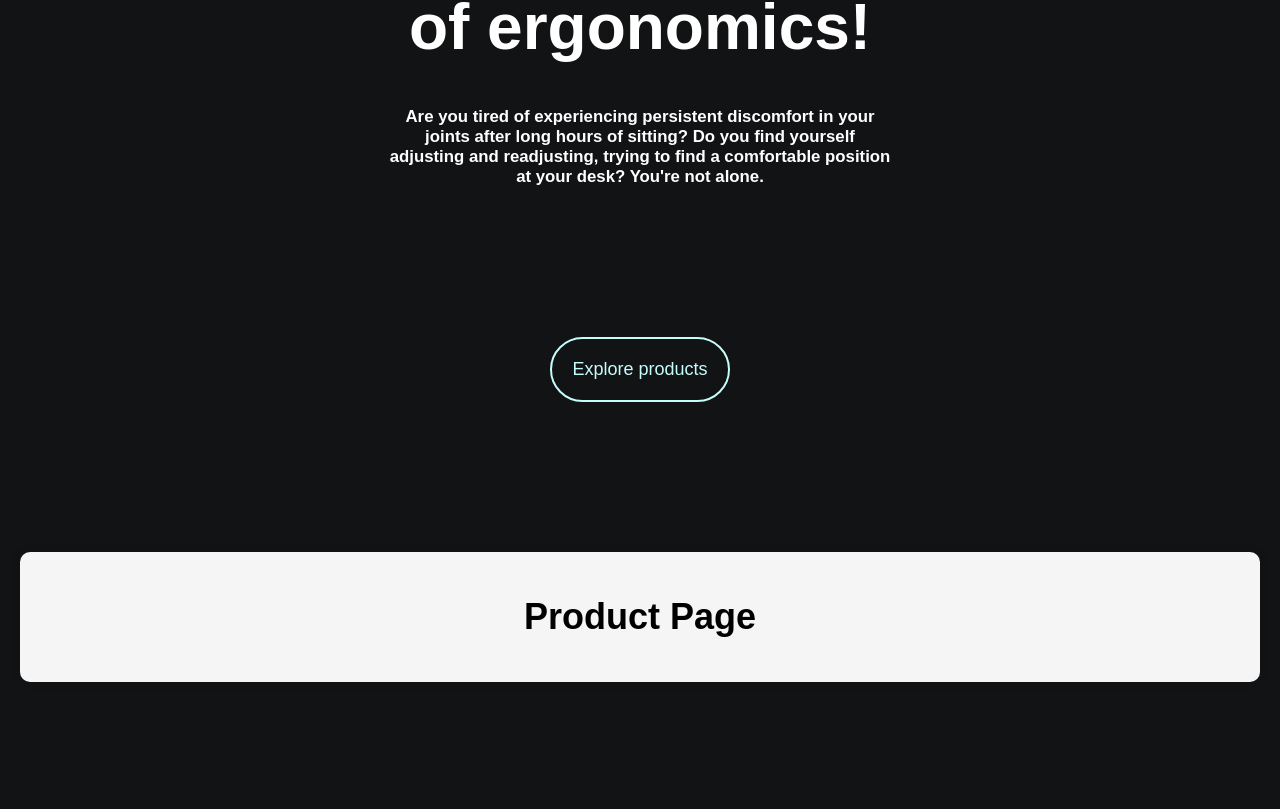
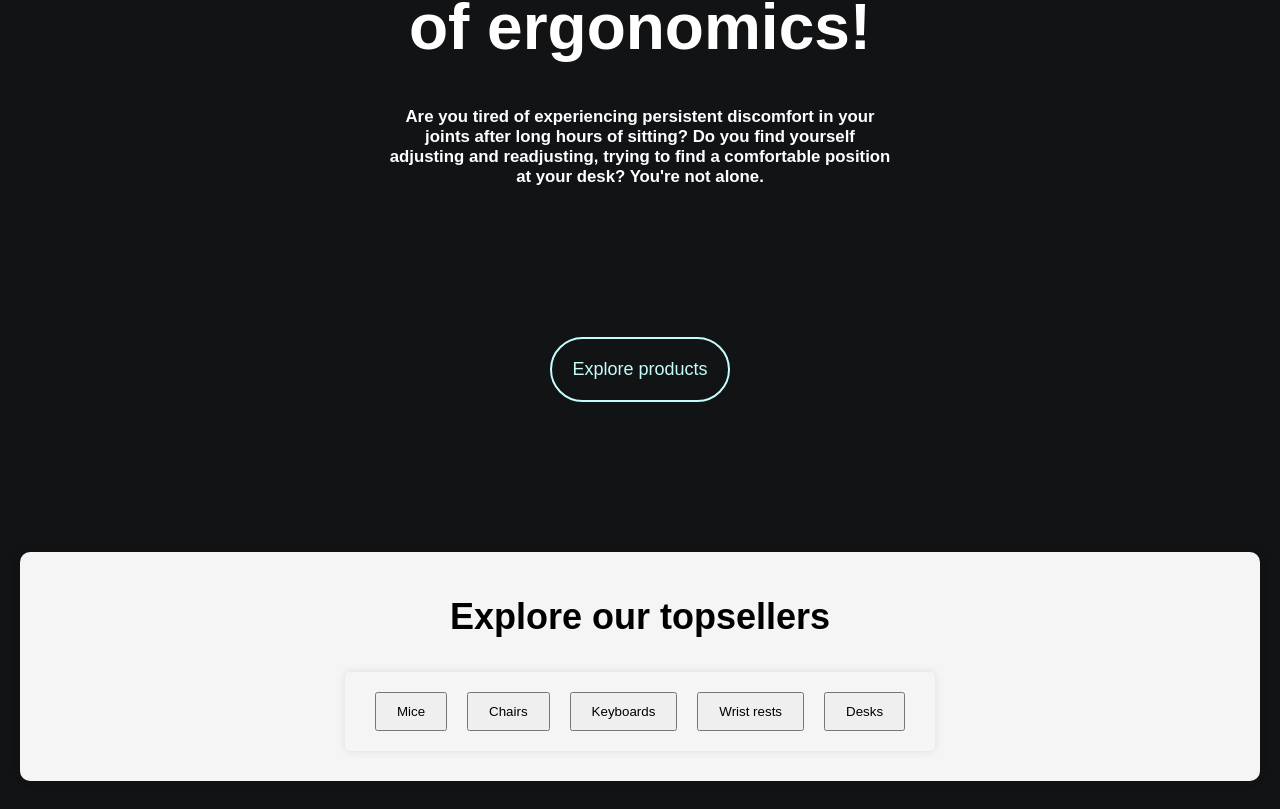
Before and after one commit to ziMMi99/ecommerce, a React (Vite) app in the folder eCommerceFrontend/: page / in a window 1280 px wide. Shown: the part 256-1065 px from the top of the page. Before the commit the page ends 966 px from the top, so only its background shows below. Built offline with nearby package versions, Linux system fonts and the light colour scheme; a web font is replaced by a local one.

Commit message:
Added buttons to productspage component

```diff
--- a/eCommerceFrontend/src/components/ProductPage/ProductPage.css
+++ b/eCommerceFrontend/src/components/ProductPage/ProductPage.css
@@ -24,3 +24,30 @@ html {
     justify-content: center;
     font-size: large;
 }
+
+.cat-btn {
+    background-color: #f5f5f5;
+    border: none;
+    color: black;
+    text-align: center;
+    text-decoration: none;
+    display: inline-block;
+    font-size: 16px;
+    margin: 4px 2px;
+    cursor: pointer;
+    border-radius: 5px;
+    padding: 10px 20px;
+    margin-top: 10px;
+    margin-bottom: 10px;
+    box-shadow: 0 0 10px rgba(0, 0, 0, 0.1);
+}
+
+.cat-btn button:hover {
+  transform: scale(1.1);
+}
+
+.cat-btn button {
+  padding: 10px 20px;
+  margin: 10px;
+  transition: transform 0.3s ease-in-out;
+}
--- a/eCommerceFrontend/src/components/ProductPage/ProductPage.jsx
+++ b/eCommerceFrontend/src/components/ProductPage/ProductPage.jsx
@@ -5,8 +5,15 @@ function ProductPage() {
     <div className='productpage' id='scrolltotarget1'>
       <div className="productpagetitle">
         <h1>
-          Product Page
+          Explore our topsellers
         </h1>
+        <div className='cat-btn'>
+          <button>Mice</button>
+          <button>Chairs</button>
+          <button>Keyboards</button>
+          <button>Wrist rests</button>
+          <button>Desks</button>
+        </div>
       </div>
     </div>
   );
```
